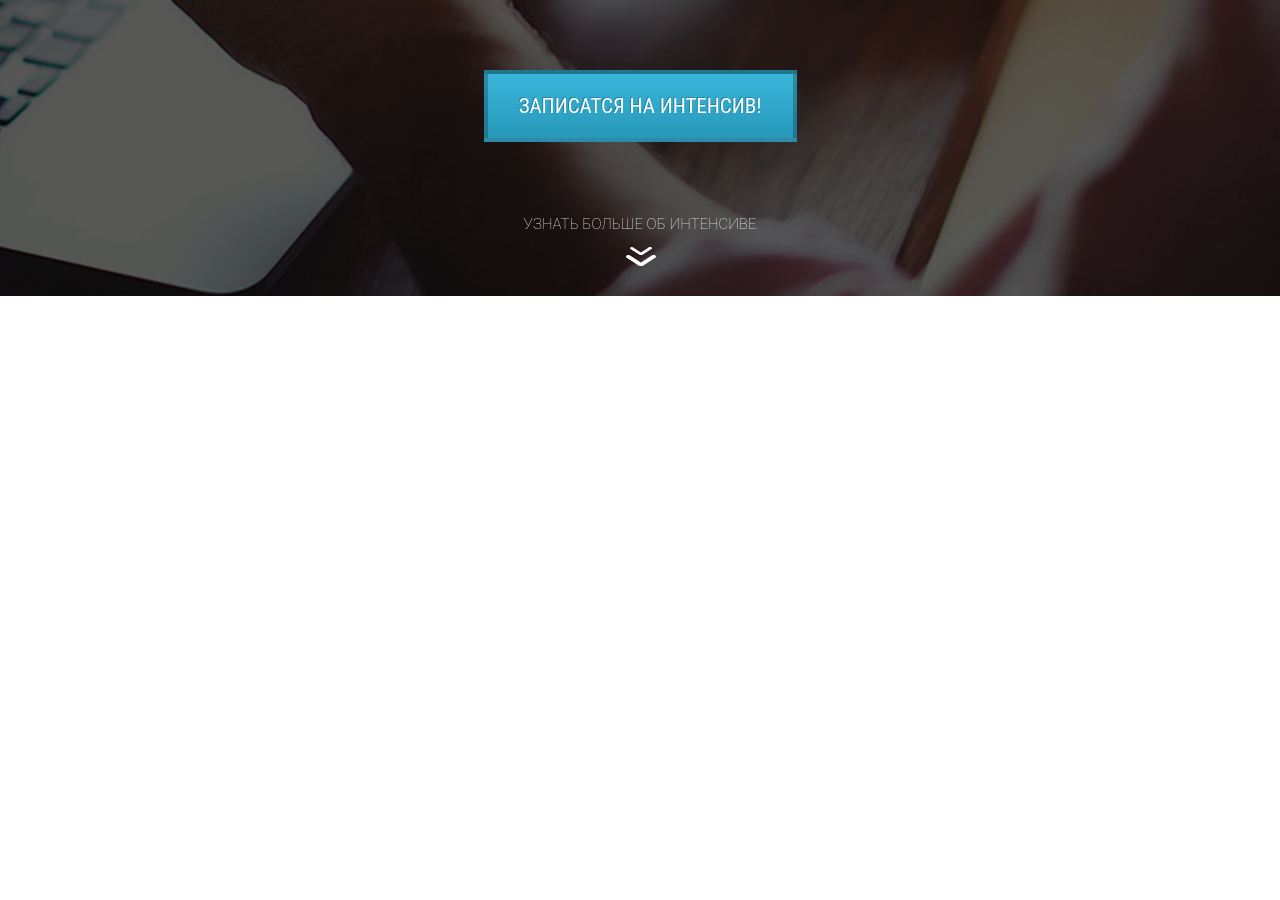
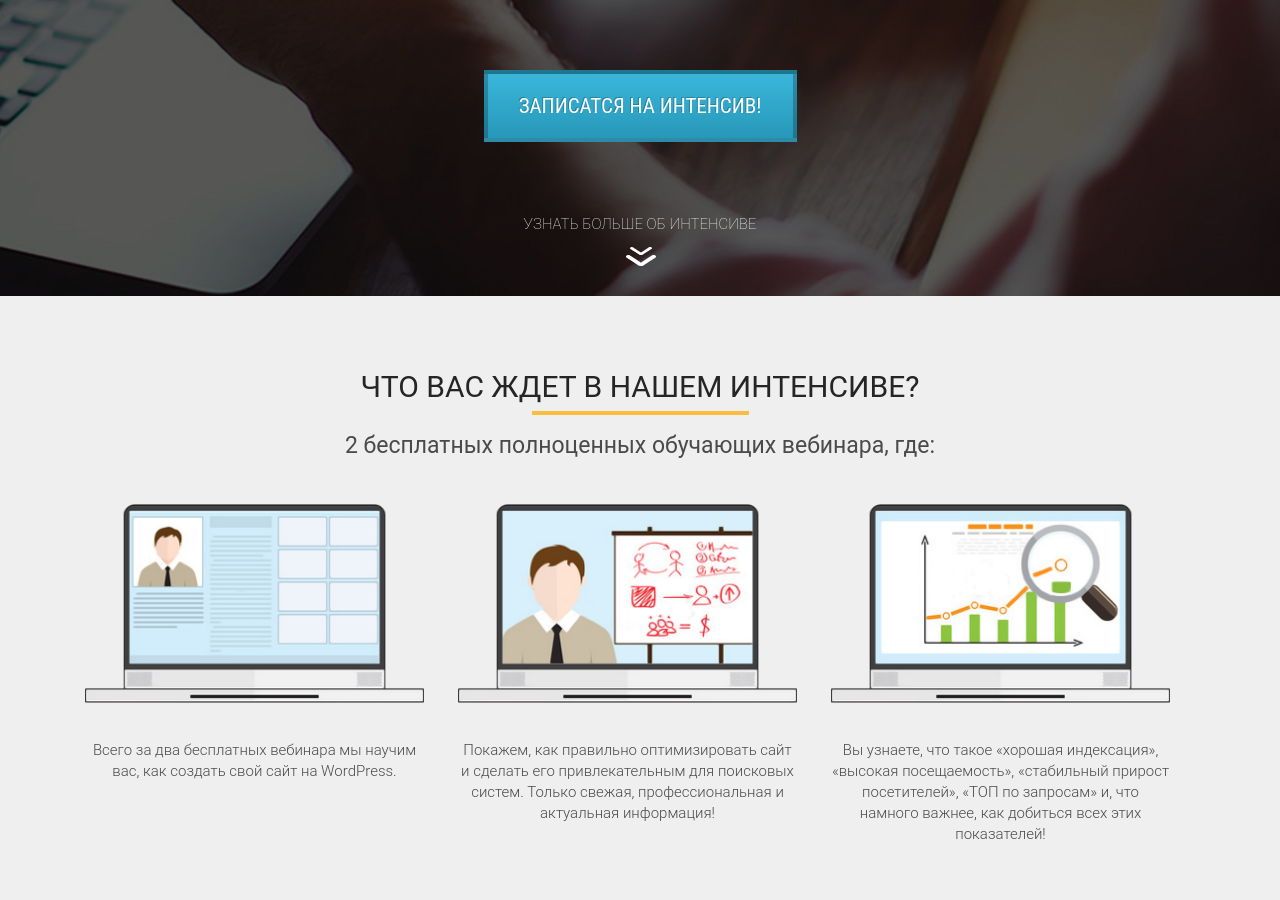
Before and after one commit to Nikitamt/wordpress_site, a plain HTML site: page src/index.html in a window 1280 px wide. Shown: the part 504-1404 px from the top of the page. Before the commit the page ends 800 px from the top, so only its background shows below. Drawn offline with Linux system fonts and the light colour scheme.

Commit message:
waiting section done

```diff
--- a/src/css/style.css
+++ b/src/css/style.css
@@ -113,3 +113,61 @@ h2.title {
   margin: 0 auto;
   margin-top: 13px;
 }
+
+.waiting {
+  height: 604px;
+  background-color: #efefef;
+  padding: 85px 0 75px 0;
+}
+
+.waiting .waiting_header {
+  color: #252525;
+  text-align: center;
+  font-family: Roboto;
+  font-size: 30px;
+  font-weight: 400;
+  line-height: 12px;
+  text-transform: uppercase;
+}
+
+.waiting .waiting_divider {
+  width: 217px;
+  height: 4px;
+  background-color: #F9BF3B;
+  margin: 0 auto;
+  margin-top: 18px;
+}
+
+.waiting .waiting_subheader {
+  color: #4A4A4A;
+  text-align: center;
+  font-family: Roboto;
+  font-size: 23px;
+  font-weight: 400;
+  margin-top: 17px;
+}
+
+.waiting_wrapper {
+  margin-top: 45px;
+}
+
+.waiting .waiting_wrapper .waiting_item {
+  width: 339px;
+  text-align: center;
+  display: inline-block;
+  vertical-align: top;
+  margin: 0 15px;
+}
+
+.waiting .waiting_wrapper .waiting_item .waiting_img {
+  width: 100%;
+}
+
+.waiting .waiting_wrapper .waiting_item .waiting_descr {
+  margin-top: 33px;
+  color: #4A4A4A;
+  font-family: Roboto;
+  font-size: 15px;
+  font-weight: 300;
+  line-height: 21px;
+}
--- a/src/index.html
+++ b/src/index.html
@@ -35,5 +35,29 @@
       </div>
     </div>
   </section>
+
+  <section class="waiting">
+    <div class="container">
+      <h2 class="waiting_header">Что вас ждет в нашем интенсиве?</h2>
+      <div class="waiting_divider"></div>
+      <div class="waiting_subheader">2 бесплатных полноценных обучающих вебинара, где:</div>
+
+      <div class="waiting_wrapper">
+        <div class="waiting_item">
+          <img src="img/waiting_1.png" alt="1" class="waiting_img">
+          <div class="waiting_descr">Всего за два бесплатных вебинара мы научим вас,
+            как создать свой сайт на WordPress. </div>
+        </div>
+        <div class="waiting_item">
+          <img src="img/waiting_2.png" alt="2" class="waiting_img">
+          <div class="waiting_descr">Покажем, как правильно оптимизировать сайт и сделать его привлекательным для поисковых систем. Только свежая, профессиональная и актуальная информация!</div>
+        </div>
+        <div class="waiting_item">
+          <img src="img/waiting_3.png" alt="3" class="waiting_img">
+          <div class="waiting_descr">Вы узнаете, что такое «хорошая индексация», «высокая посещаемость», «стабильный прирост посетителей», «ТОП по запросам» и, что намного важнее, как добиться всех этих показателей!</div>
+        </div>
+      </div>
+    </div>
+  </section>
 </body>
 </html>
```
